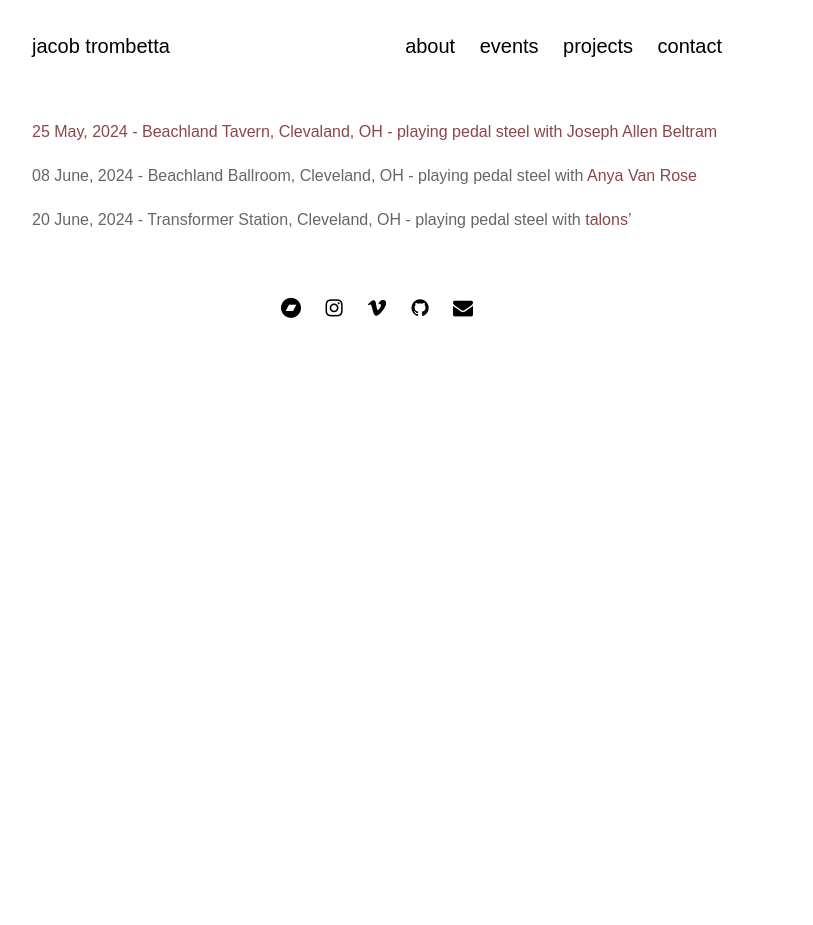
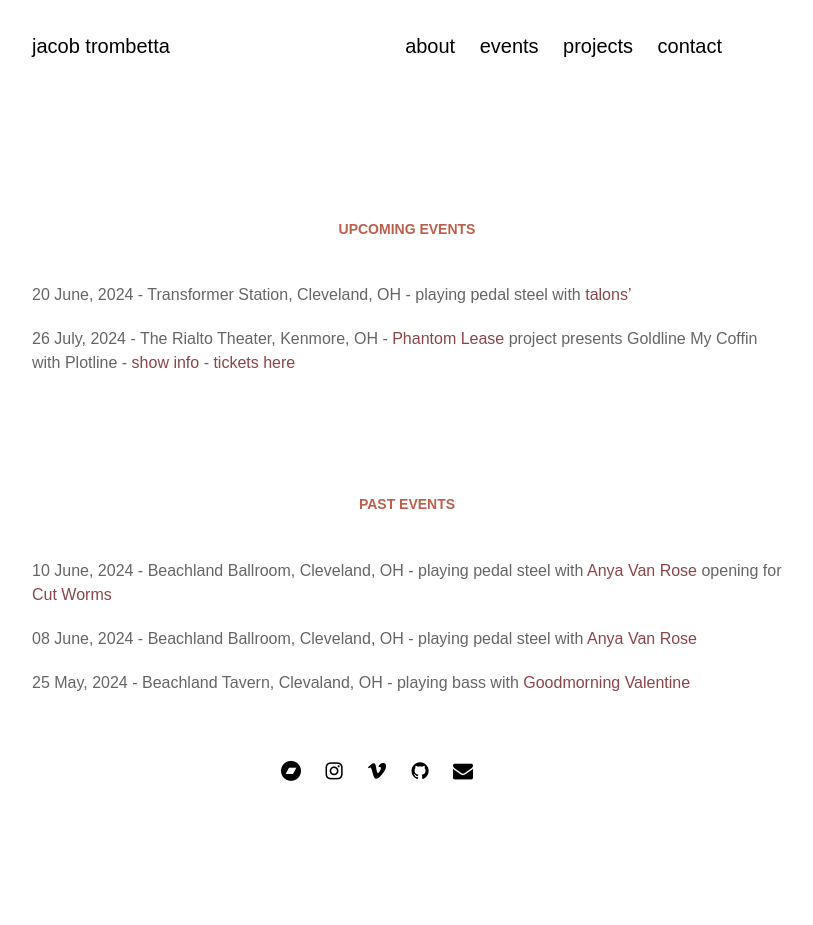
Before and after one commit to jacobtrombetta/jacobtrombetta.github.io, a Jekyll site: the page built from pages/events.md, in a window 1280 px wide. Shown: the whole page, without its empty margins (263-1076 px from the left). Built offline with Jekyll 4.4.1, drawn with Linux system fonts in a browser that asks for light colours; nearby versions of some CDN libraries; some web fonts are replaced; before the commit the page ends 900 px from its top, so only the background shows below that.

Commit message:
update: events page

```diff
--- a/pages/events.md
+++ b/pages/events.md
@@ -3,9 +3,17 @@ layout: page
 title: events
 permalink: /events
 ---
+### Upcoming events
 
-[25 May, 2024 - Beachland Tavern, Clevaland, OH - playing pedal steel with Joseph Allen Beltram](https://www.beachlandballroom.com/e/13621213/jesse-denatale-joseph-alan-betram/)
+20 June, 2024 - Transformer Station, Cleveland, OH - playing pedal steel with [talons'](https://talons.bandcamp.com/)
+
+26 July, 2024 - The Rialto Theater, Kenmore, OH - [Phantom Lease](https://sites.google.com/view/phantomlease/home) project presents Goldline My Coffin with Plotline - [show info](https://www.therialtotheatre.com/calendar/2024/7/26/phantom-lease-plotline-072624) - [tickets here](https://www.therialtotheatre.com/tickets/phantom-lease-plotline-072624)
+
+### Past events
+
+10 June, 2024 - Beachland Ballroom, Cleveland, OH - playing pedal steel with [Anya Van Rose](https://www.anyavanrose.com/) opening for [Cut Worms](https://www.cut-worms.com/)
+
 
 08 June, 2024 - Beachland Ballroom, Cleveland, OH - playing pedal steel with [Anya Van Rose](https://www.anyavanrose.com/)
 
-20 June, 2024 - Transformer Station, Cleveland, OH - playing pedal steel with [talons'](https://talons.bandcamp.com/)
+25 May, 2024 - Beachland Tavern, Clevaland, OH - playing bass with [Goodmorning Valentine](https://goodmorningvalentine.bandcamp.com/)
```
